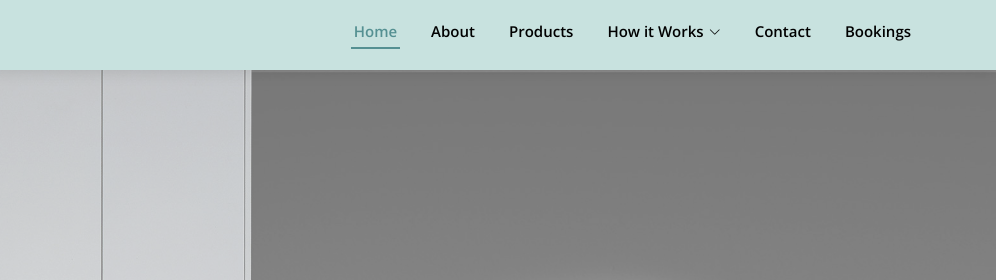
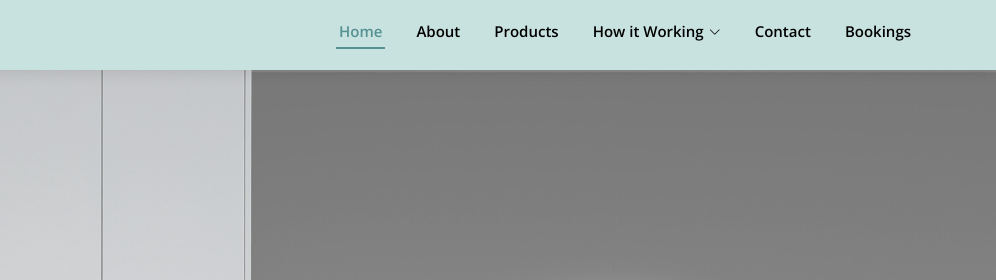
Before and after one commit to InioluwaAdeyiga/homeaway, a plain HTML site: page index.html in a window 1280 px wide. Shown: the top 280 px of the page, 284-1280 px from the left. Drawn offline with nearby package versions, Linux system fonts and the light colour scheme; some packages are replaced by stand-ins of ours; a script that the page names is missing.

Commit message:
Update index.html

```diff
--- a/index.html
+++ b/index.html
@@ -71,7 +71,7 @@
           <!--li><a class="nav-link scrollto" href="#services">Services</a></li-->
           <li><a class="nav-link scrollto " href="product.html">Products</a></li>
 
-          <li class="dropdown"><a href="#"><span>How it Works</span> <i class="bi bi-chevron-down"></i></a>
+          <li class="dropdown"><a href="#"><span>How it Working</span> <i class="bi bi-chevron-down"></i></a>
             <ul>
               <li><a href="#">Drop Down 1</a></li>
               <li class="dropdown"><a href="#"><span>Deep Drop Down</span> <i class="bi bi-chevron-right"></i></a>
```
